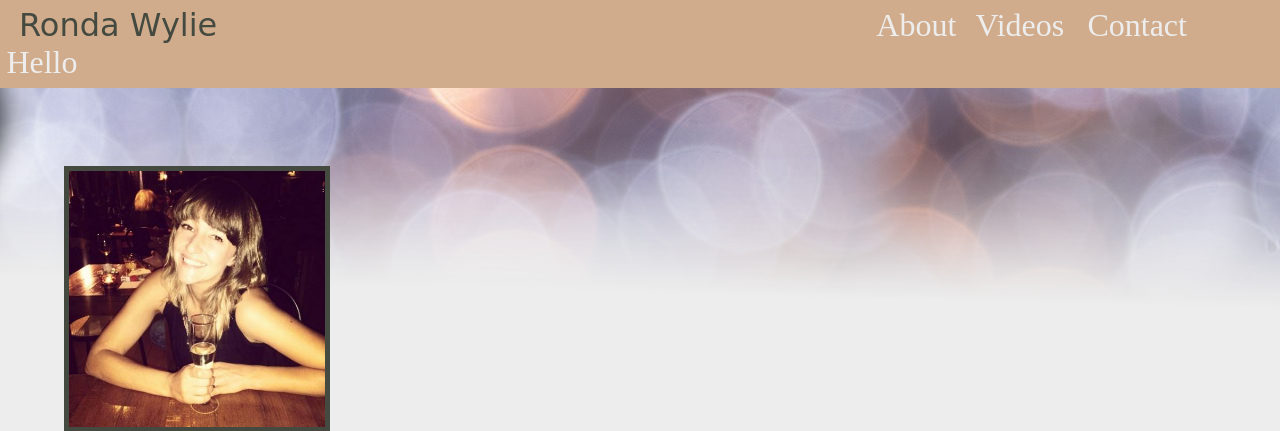
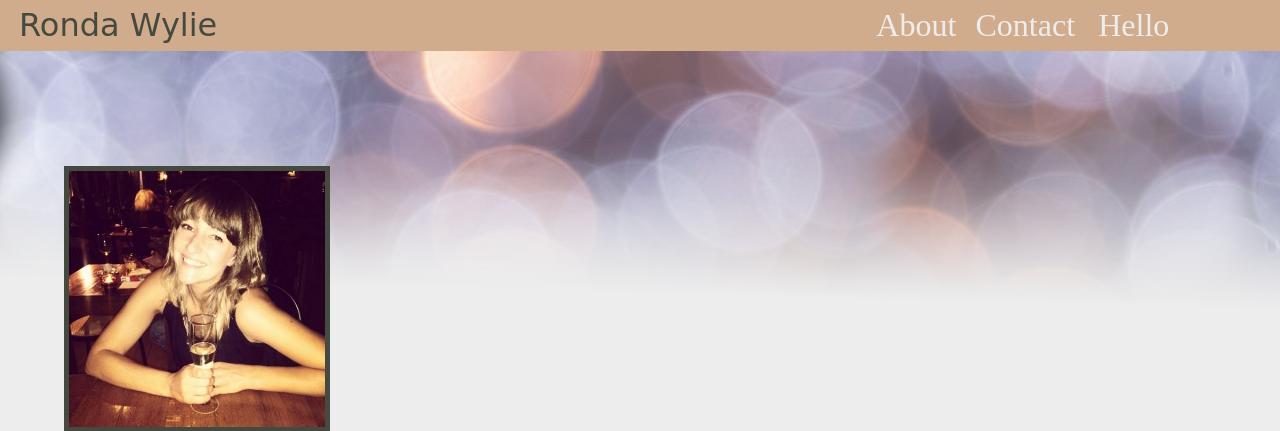
Before and after one commit to rwylie/django-exercise, a Django app: page /about in a window 1280 px wide. Shown: the top 431 px of the page. Run offline with Django 3.2, Linux system fonts and the light colour scheme.

Commit message:
navbar fix portfolio

```diff
--- a/homepage/templates/base.html
+++ b/homepage/templates/base.html
@@ -11,7 +11,6 @@
       <ul>
         <li><a href="{% url 'homepage' %}"> Ronda Wylie </a></li>
         <li><a href="{% url 'about' %}">About</a></li>
-        <li><a href="{% url 'videos' %}"> Videos </a></li>
         <li><a href="{% url 'contacts' %}"> Contact </a></li>
         <li><a href="{% url 'hello' %}"> Hello</a></li>
       </ul>
```
